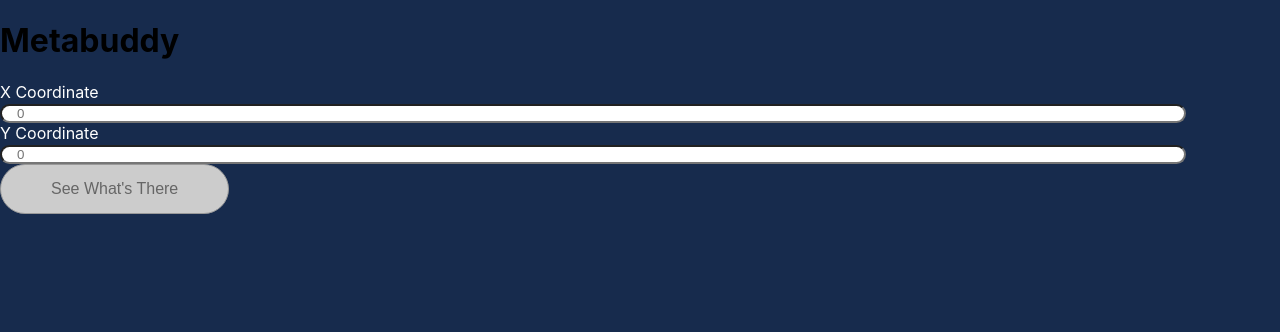
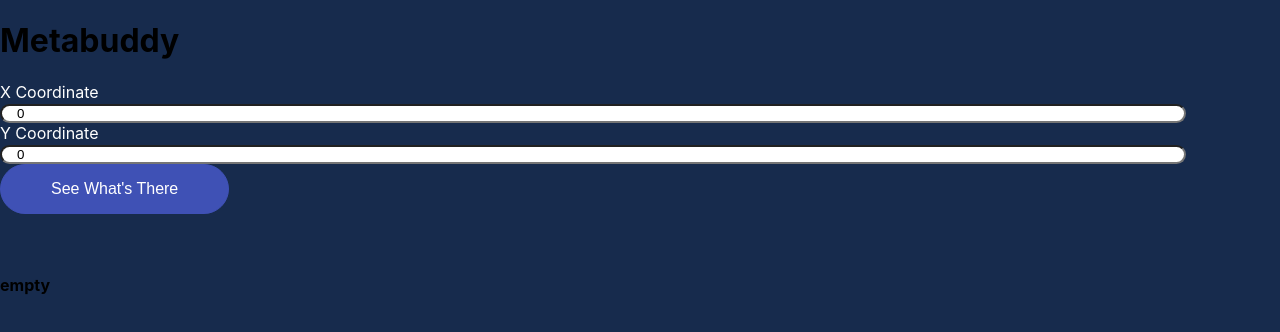
Before and after one commit to nickdryburgh/metabuddy, a React (Create React App) app: page / in a window 1280 px wide. Shown: the top 332 px of the page. Built offline with nearby package versions, Linux system fonts and the light colour scheme.

Commit message:
API call completing

```diff
--- a/src/App.jsx
+++ b/src/App.jsx
@@ -2,12 +2,32 @@ import React, { useState, useEffect } from 'react';
 import { v4 as uuidv4 } from 'uuid';
 import './App.css';
 import Form from './Form';
-
+import PropTypes from 'prop-types';
 
 const App = () => {
+  let output = "empty";
 
   const handleChange = val => {
-    console.log("new data");
+    console.log("new data x:"+ val.xcoord + " y:" + val.ycoord);
+
+    const request = new XMLHttpRequest()
+    request.open('GET', 'https://api.decentraland.org/v2/tiles');
+
+    request.addEventListener('load', () => {
+
+      if (request.status == 200) {
+        var dataBlob = JSON.parse(request.response);
+        const key = val.xcoord + "," + val.ycoord;
+        const tileBlob = dataBlob.data[key];
+        //this.output = tileBlob['name'];
+        console.log(tileBlob['name']);
+      } else {
+        console.log(`${request.status}: ${request.statusText}`)
+      }
+    })
+
+    request.addEventListener('error', event => console.log('Network error'));
+    request.send()
   };
 
   return (
@@ -20,8 +40,15 @@ const App = () => {
           <Form change={handleChange} />
         </div>
       </div>
+      <div className='row center'>
+        <h4 className='white-text'>{output}</h4>
+      </div>
     </div>
   );
 };
 
+// App.propTypes = {
+//   output: PropTypes.string
+// }
+
 export default App;
--- a/src/Form.jsx
+++ b/src/Form.jsx
@@ -3,8 +3,8 @@ import PropTypes from 'prop-types';
 import './App.css';
 
 const initialValues = {
-	weight: '',
-	height: '',
+	xcoord: 0,
+	ycoord: 0,
 	date: ''
 }
 
@@ -33,29 +33,29 @@ const Form = ({ change }) => {
 		<>
 			<div className="row">
 				<div className="col m6 s12">
-					<label htmlFor="weight">X Coordinate</label>
+					<label htmlFor="xcoord">X Coordinate</label>
 					<input
-						id="weight"
-						name="weight"
+						id="xcoord"
+						name="xcoord"
 						type="number"
 						min="-150"
 						max="150"
 						placeholder="0"
-						value={state.weight}
+						value={state.xcoord}
 						onChange={handleChange}
 					/>
 				</div>
 
 				<div className="col m6 s12">
-					<label htmlFor="height">Y Coordinate</label>
+					<label htmlFor="ycoord">Y Coordinate</label>
 					<input
-						id="height"
-						name="height"
+						id="ycoord"
+						name="ycoord"
 						type="number"
 						min="-150"
 						max="150"
 						placeholder="0"
-						value={state.height}
+						value={state.ycoord}
 						onChange={handleChange}
 					/>
 				</div>
@@ -65,7 +65,7 @@ const Form = ({ change }) => {
 					id="bmi-btn"
 					className="calculate-btn"
 					type="button"
-					disabled={state.weight === '' || state.height === ''}
+					//disabled={state.weight === '' || state.height === ''}
 					onClick={handleSubmit}
 				>
 					See What's There
```
